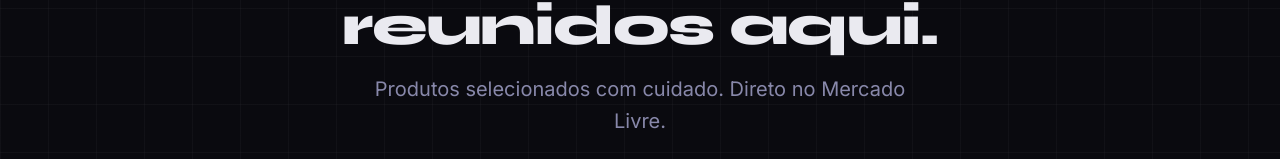
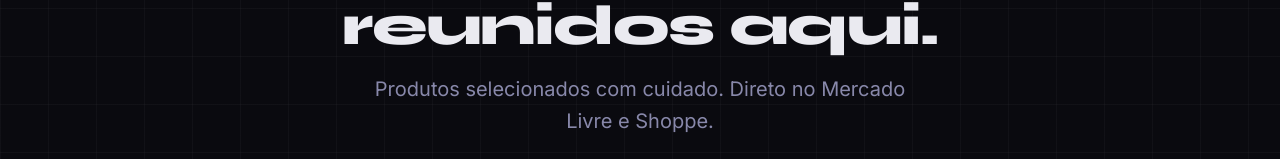
Before and after one commit to reginaldo-junior-dev/selecao-de-achados, a React (Vite) app in the folder Client/: page / in a window 1280 px wide. Shown: the part 328-487 px from the top of the page. Built offline with nearby package versions, Linux system fonts and the light colour scheme; no server answers.

Commit message:
Alteração página

```diff
--- a/Client/src/components/Hero.jsx
+++ b/Client/src/components/Hero.jsx
@@ -8,7 +8,7 @@
         <span className={styles.tag}>✦ Seleção de Achados</span>
         <h1 className={styles.headline}>Os melhores achados, reunidos aqui.</h1>
         <p className={styles.sub}>
-          Produtos selecionados com cuidado. Direto no Mercado Livre.
+          Produtos selecionados com cuidado. Direto no Mercado Livre e Shoppe.
         </p>
         <div className={styles.counter}>
           <strong>{total}</strong> produtos selecionados
```
Also changed, not shown: 1 other file (tests, documents, lock files or other folders).
